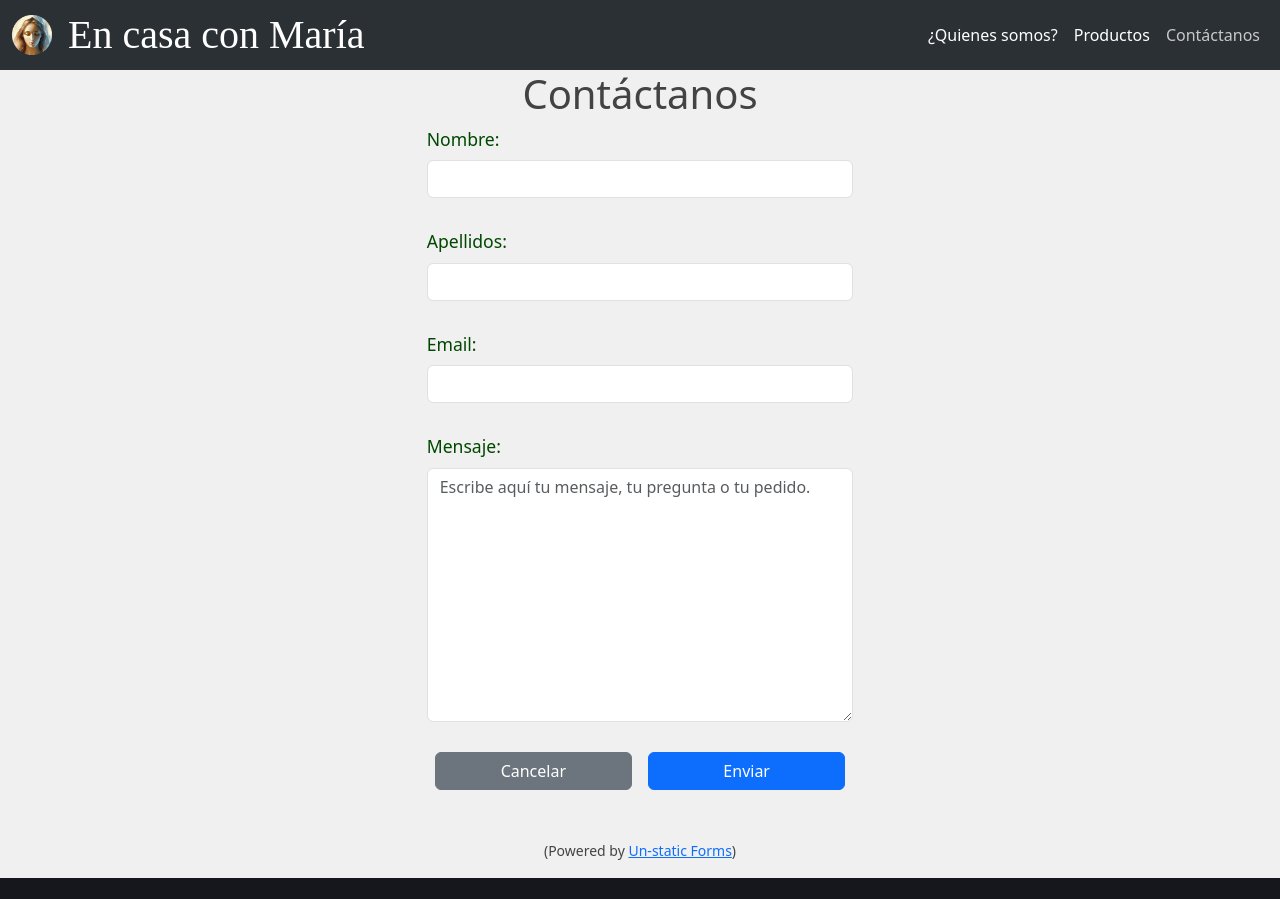
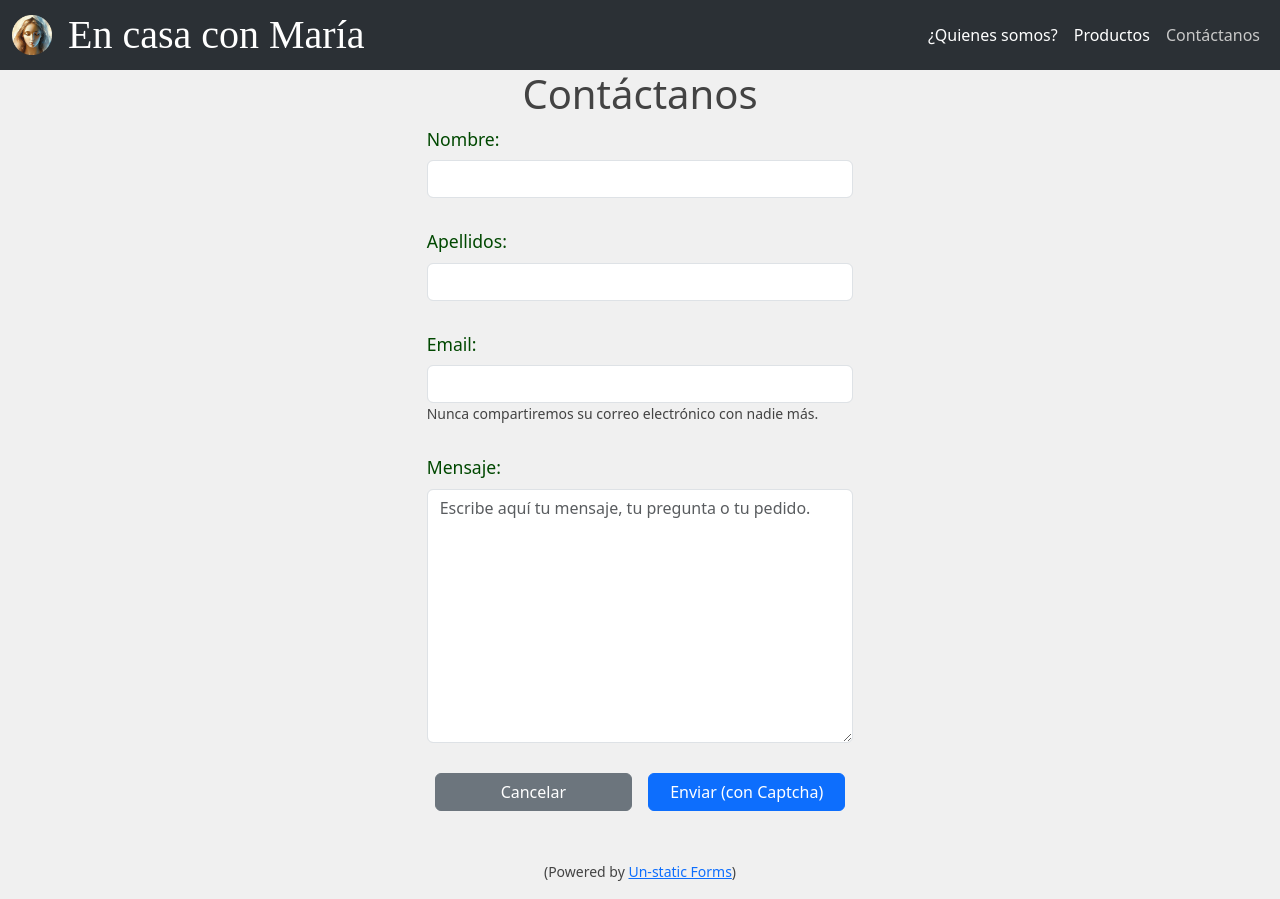
Before and after one commit to BrRoman/encasaconmaria, a React (Vite) app: page /encasaconmaria/contact in a window 1280 px wide. Before the commit the page ends 878 px from the top, so only its background shows below. Built offline with nearby package versions, Linux system fonts and the light colour scheme.

Commit message:
Contact form: minor corr. and improvements: "powered by…", captcha…

```diff
--- a/src/pages/Contact.jsx
+++ b/src/pages/Contact.jsx
@@ -22,7 +22,6 @@ function Contact() {
   };
 
   const handleReset = () => {
-    // Reset all state variables here
     setFirstName("");
     setLastName("");
     setEmail("");
@@ -84,6 +83,7 @@ function Contact() {
               required
               className="form-control"
             />
+            <small>Nunca compartiremos su correo electrónico con nadie más.</small>
           </div>
 
           {/* Mensaje */}
@@ -118,15 +118,14 @@ function Contact() {
             <button
               type="submit"
               value="Submit"
-              onClick={(e) => handleSubmit(e)}
               className="btn btn-primary mx-2"
             >
-              Enviar
+              Enviar (con Captcha)
             </button>
           </div>
         </form>
         <div align="center">
-          <p><small>(Powered by <a rel="nofollow" href="Un-static Forms">Un-static Forms</a>)</small></p>
+          <p><small>(Powered by <a rel="nofollow" href="https://un-static.com/">Un-static Forms</a>)</small></p>
         </div>
       </div>
     </>
```
